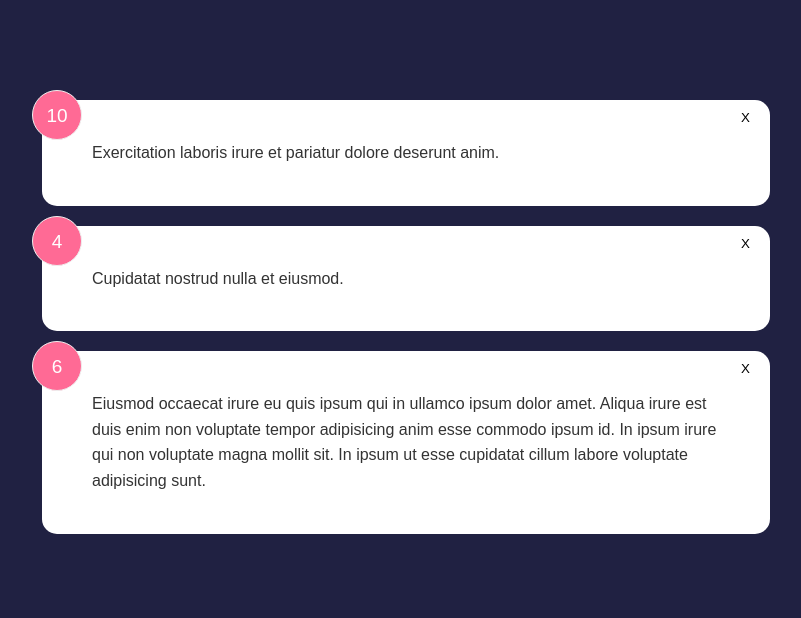
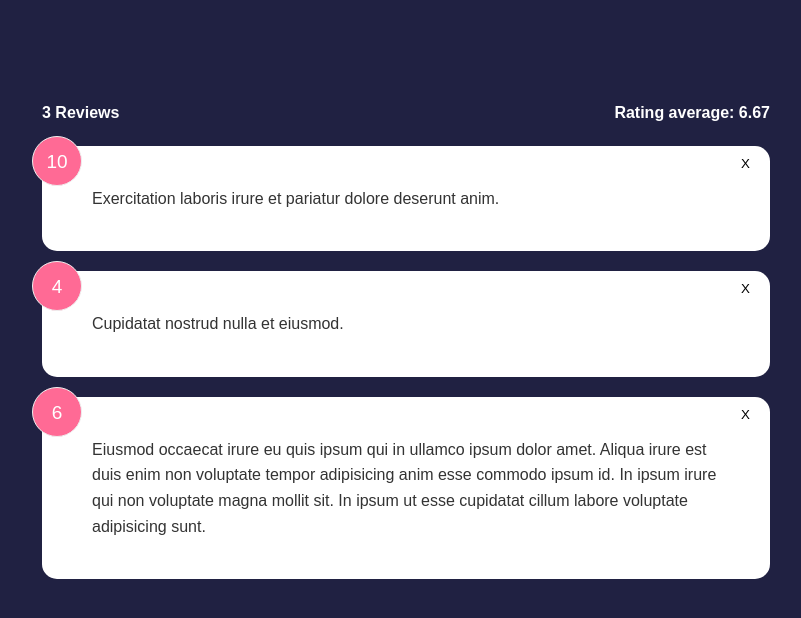
Before and after one commit to yoric-m/feedback, a Svelte app: page / in a window 1280 px wide. Shown: the top 618 px of the page, without its empty margins (234-1035 px from the left). Built offline with nearby package versions, Linux system fonts and the light colour scheme.

Commit message:
stats component added

```diff
--- a/src/App.svelte
+++ b/src/App.svelte
@@ -1,5 +1,6 @@
 <script>
   import FeedbackList from "./components/FeedbackList.svelte";
+  import FeedbackStats from "./components/FeedbackStats.svelte";
 
   let feedback = [
     {
@@ -18,9 +19,15 @@
       text: "Eiusmod occaecat irure eu quis ipsum qui in ullamco ipsum dolor amet. Aliqua irure est duis enim non voluptate tempor adipisicing anim esse commodo ipsum id. In ipsum irure qui non voluptate magna mollit sit. In ipsum ut esse cupidatat cillum labore voluptate adipisicing sunt.",
     },
   ];
+  let count;
+  let average;
+  $: count = feedback.length;
+  $: average =
+    feedback.reduce((prev, current) => prev + current.rating, 0) / count;
 </script>
 
 <main class="container">
+  <FeedbackStats {count} {average} />
   <FeedbackList
     {feedback}
     on:delete-feedback={(fb) =>
--- /dev/null
+++ b/src/components/FeedbackStats.svelte
@@ -0,0 +1,17 @@
+<script>
+  export let count = 0;
+  export let average = 0;
+</script>
+
+<div class="feedbackStats">
+  <h4>{count} Reviews</h4>
+  <h4>Rating average: {Math.round(average * 100) / 100}</h4>
+</div>
+
+<style>
+  .feedbackStats {
+    display: flex;
+    justify-content: space-between;
+    align-items: center;
+  }
+</style>
```
